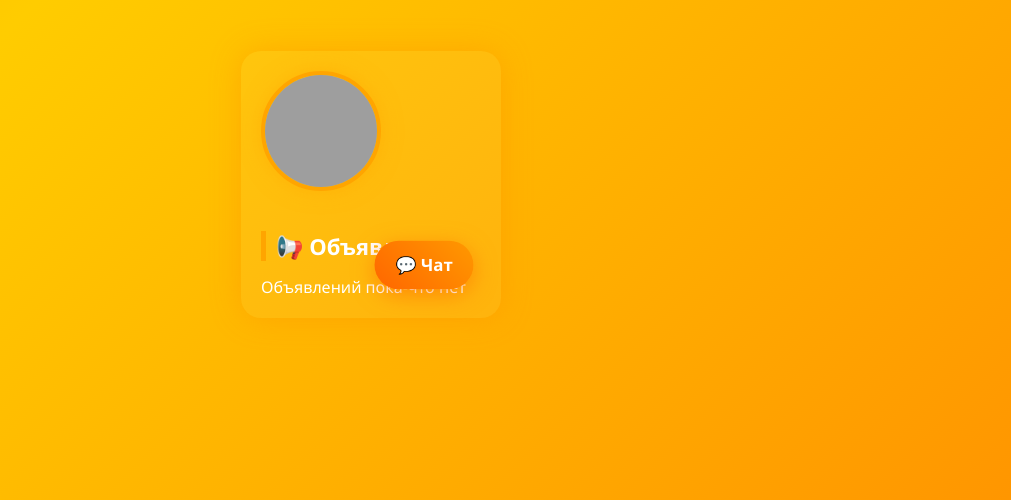
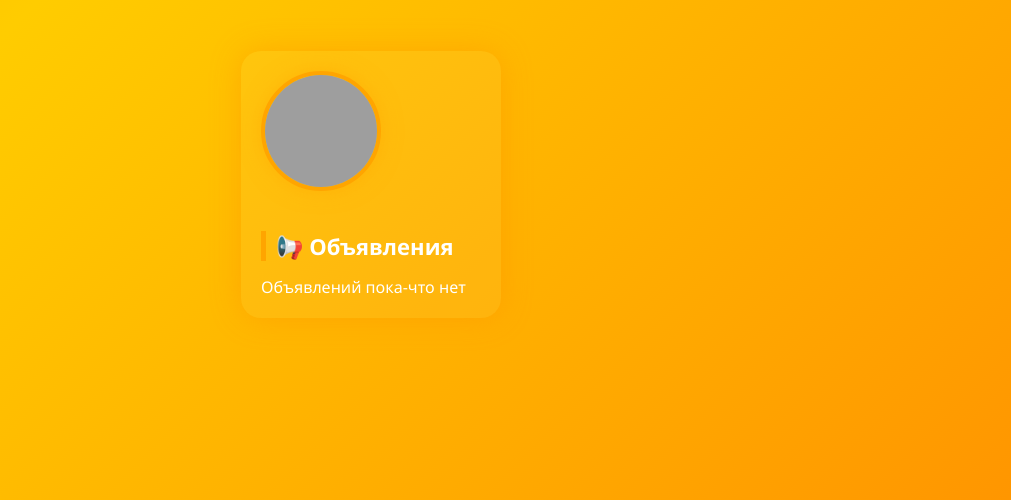
Before and after one commit to phanta16/JollyMart, a Flask app: template app/services/view-service/templates/profile.html in a window 1280 px wide. Shown: the part 231-731 px from the top of the page, without its empty margins (269-1280 px from the left). Run offline with Flask 3, Linux system fonts and the light colour scheme; the template is opened without the code that fills it, so the values that code supplies are empty; grey boxes are pictures that could not be loaded.

Commit message:
— Final!
(Twentieth commit!)

```diff
--- a/app/services/view-service/templates/profile.html
+++ b/app/services/view-service/templates/profile.html
@@ -205,28 +205,6 @@
             color: #ffa500;
         }
 
-        .chat-button {
-            position: fixed;
-            bottom: 30px;
-            right: 30px;
-            background: linear-gradient(45deg, #ff6600, #ff9900);
-            color: white;
-            padding: 12px 20px;
-            border: none;
-            border-radius: 30px;
-            font-size: 16px;
-            font-weight: bold;
-            text-decoration: none;
-            box-shadow: 0 4px 15px rgba(255, 102, 0, 0.4);
-            transition: transform 0.3s ease, box-shadow 0.3s ease;
-            animation: pulse 2s infinite ease-in-out;
-            z-index: 999;
-        }
-
-        .chat-button:hover {
-            transform: scale(1.05);
-            box-shadow: 0 6px 20px rgba(255, 102, 0, 0.6);
-        }
 
         @keyframes pulse {
             0%, 100% {
@@ -302,9 +280,6 @@
             {% else %}
             <p>Объявлений пока-что нет</p>
             {% endfor %}
-        </div>
-        <a href="/chat/{{ user.uid }}" class="chat-button">💬 Чат</a>
-    </div>
     {% endif %}
 </div>
 
```
